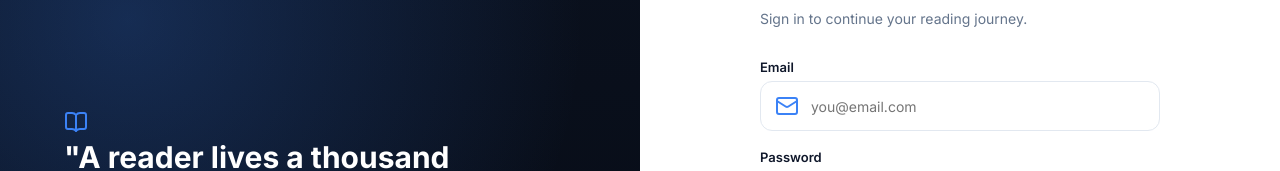
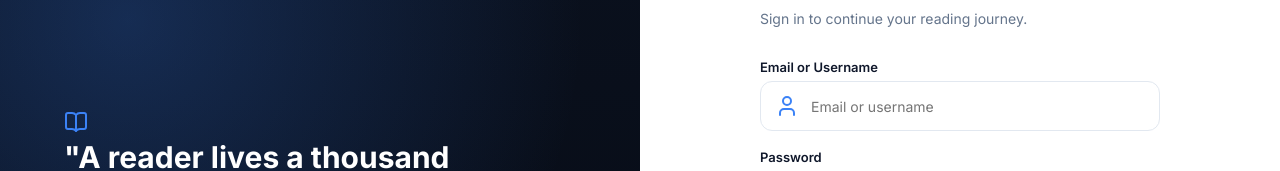
Before and after one commit to kazakov7/BOOK-STORE-REACT, a React (Vite) app: page /login in a window 1280 px wide. Shown: the part 220-391 px from the top of the page. Built offline with nearby package versions, Linux system fonts and the light colour scheme.

Commit message:
refactoring

```diff
--- a/src/components/layout/auth-layout.tsx
+++ b/src/components/layout/auth-layout.tsx
@@ -1,12 +1,15 @@
 import { BookOpen } from "lucide-react";
+import { NavLink } from "react-router-dom";
 
 export default function AuthLayout({ children }: any) {
   return (
     <div className="auth-page">
       <div className="auth-brand">
-        <div className="brand-row">
-          <img src="/icons/logo2.png" alt="" />
-        </div>
+        <NavLink to={"/"}>
+          <div className="brand-row">
+            <img src="/icons/logo2.png" alt="" />
+          </div>
+        </NavLink>
 
         <div className="quote-block">
           <BookOpen color="#3b82f6" />
--- a/src/components/layout/navbar.tsx
+++ b/src/components/layout/navbar.tsx
@@ -4,7 +4,7 @@ import { NavLink } from "react-router-dom";
 import { SearchIcon } from "lucide-react";
 
 export default function Navbar() {
-  const authMember = true;
+  const authMember = null;
   return (
     <>
       <Container className="navbar-frame">
--- a/src/css/books.css
+++ b/src/css/books.css
@@ -54,7 +54,7 @@
 .sidebar-frame {
   width: 260px;
   height: 1700px;
-  margin-left: 160px;
+  margin-left: 210px;
   display: flex;
   flex-direction: column;
   justify-content: flex-start;
--- a/src/pages/login/index.tsx
+++ b/src/pages/login/index.tsx
@@ -1,7 +1,7 @@
 import { NavLink } from "react-router-dom";
 import AuthLayout from "../../components/layout/auth-layout";
 import "../../css/auth.css";
-import { LockKeyhole, Mail } from "lucide-react";
+import { LockKeyhole, UserIcon } from "lucide-react";
 export default function Login() {
   return (
     <AuthLayout>
@@ -11,10 +11,10 @@ export default function Login() {
 
         <form>
           <div className="field">
-            <label>Email</label>
+            <label>Email or Username</label>
             <div className="input-with-icon">
-              <Mail color="#3b82f6" />
-              <input type="email" placeholder="you@email.com" />
+              <UserIcon color="#3b82f6" />
+              <input type="email" placeholder="Email or username" />
             </div>
           </div>
 
--- a/src/pages/signup/index.tsx
+++ b/src/pages/signup/index.tsx
@@ -11,7 +11,7 @@ export default function SignUp() {
 
         <form>
           <div className="field">
-            <label>Nickname</label>
+            <label>Username</label>
             <div className="input-with-icon">
               <User color="#3b82f6" />
               <input type="text" placeholder="Jane Reader" />
```
